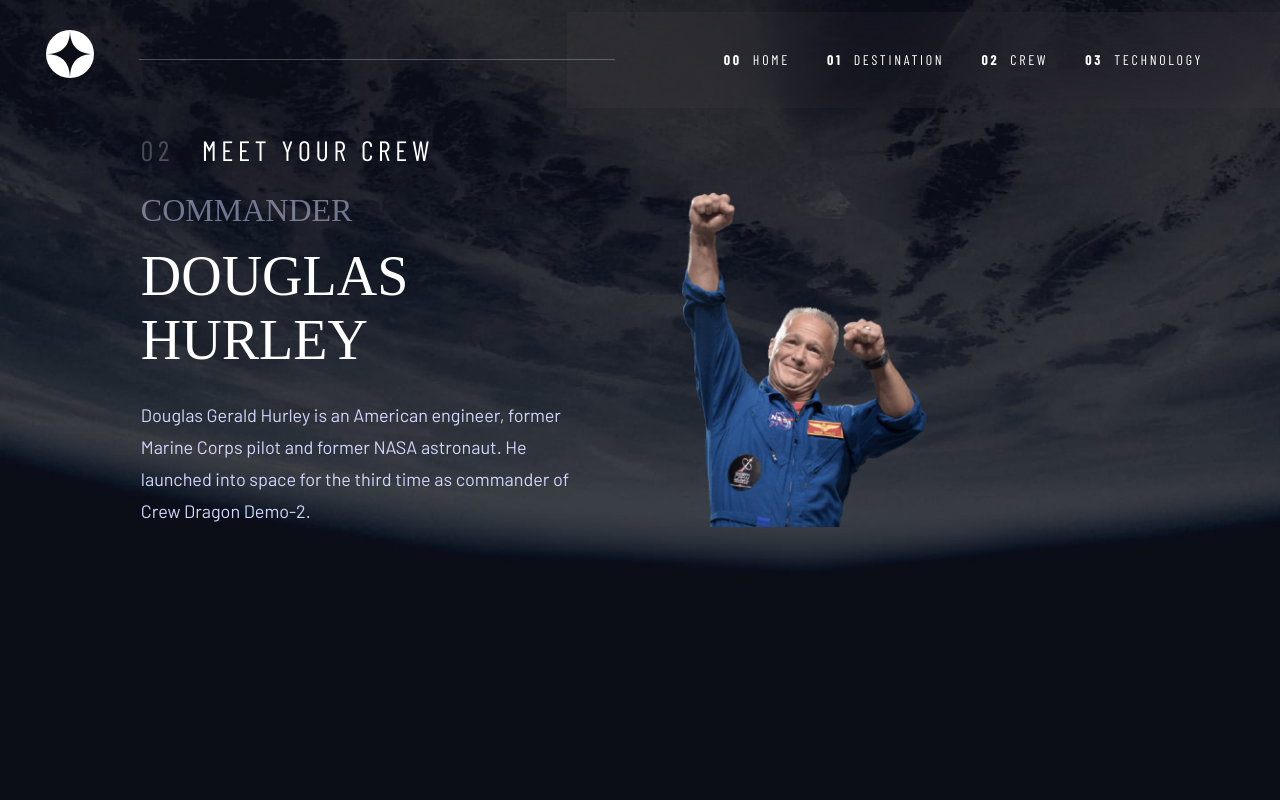
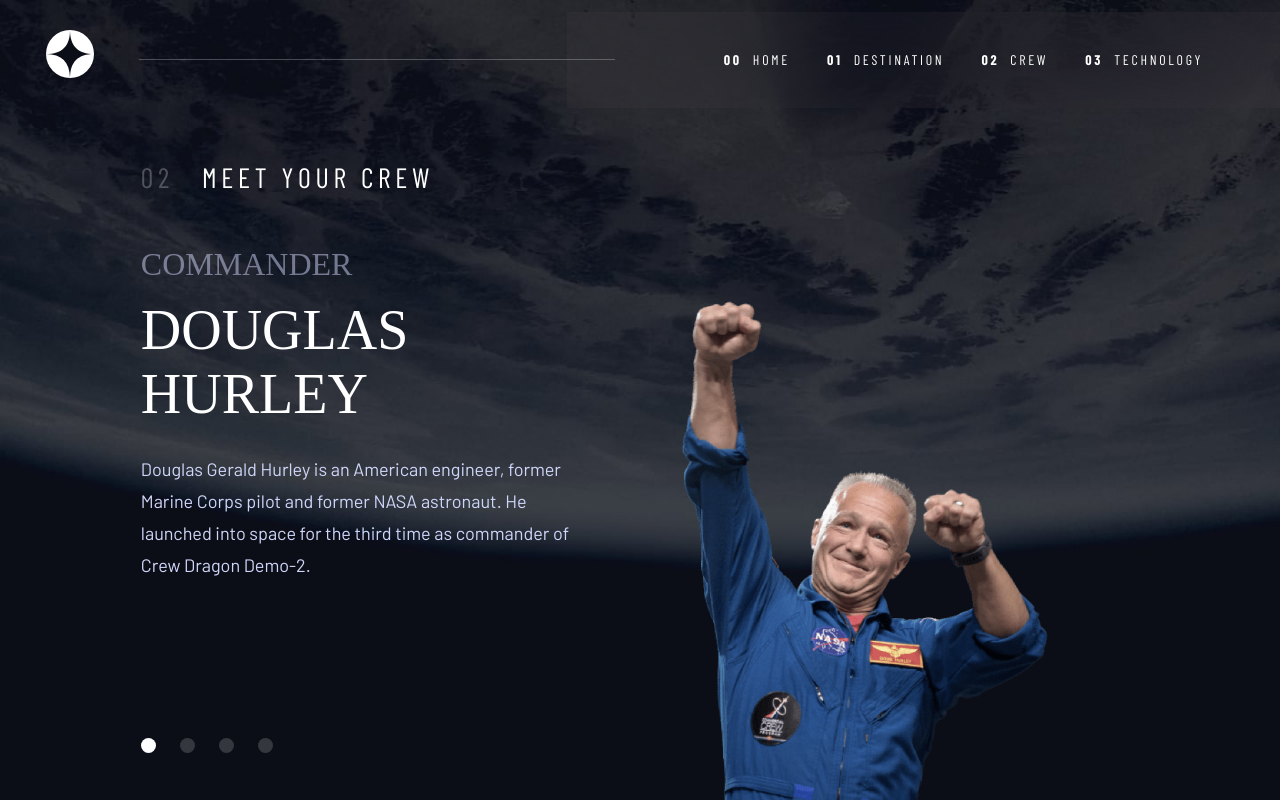
Before and after one commit to Rickrasin/Space-Tourism-Website, a React (Vite) app: page /Space-Tourism-Website/Crew in a window 1280 px wide. Built offline with nearby package versions, Linux system fonts and the light colour scheme; a web font is replaced by a local one.

Commit message:
Add XXL CSS in ContentMargin.jsx Add Crew Navigation Functionally & Fix Style Add Technology Navigation Functionally & Fix Style

```diff
--- a/src/components/ContentMargin/ContentMargin.jsx
+++ b/src/components/ContentMargin/ContentMargin.jsx
@@ -19,10 +19,11 @@
   }
 
   @media screen and (min-width: ${(props) => props.theme.breakpoints.xl}) {
-
   }
 
   @media (min-width: ${(props) => props.theme.breakpoints.xxl}) {
+    margin-right: 16%;
+    margin-left: 16%;
   }
 `;
 
--- a/src/routes/Crew/Crew.jsx
+++ b/src/routes/Crew/Crew.jsx
@@ -2,7 +2,6 @@
 
 import Header from "../../components/Header/Header";
 import Page from "../../components/Page/Page";
-import ContentMargin from "../../components/ContentMargin/ContentMargin";
 import CrewContent from "./CrewContent";
 import { Container } from "./Crew.styled";
 
@@ -19,13 +18,7 @@
     >
       <Container>
         <Header />
-        <ContentMargin
-          marginLeft="11%"
-          marginRight="11%"
-          className="content-margin"
-        >
-          <CrewContent props={crew} />
-        </ContentMargin>
+        <CrewContent props={crew} />
       </Container>
     </Page>
   );
--- a/src/routes/Crew/Crew.styled.jsx
+++ b/src/routes/Crew/Crew.styled.jsx
@@ -1,15 +1,45 @@
 import styled from "styled-components";
 
 export const Container = styled.div`
+  @media screen and (min-width: ${(props) => props.theme.breakpoints.sm}) {
     display: flex;
     flex-direction: column;
-  height: 100%;
+    height: 100vh;
+
+    .nav-container {
+      display: flex;
+      gap: 1.5rem;
+      flex-direction: row;
+
+      .sphere {
+        height: 15px;
+        width: 15px;
+        border-radius: 50%;
+        opacity: 17.44%;
+        background-color: #fff;
+        cursor: pointer;
+
+        &:hover {
+          opacity: 50.01%;
+        }
+      }
+
+      .active {
+        opacity: 100%;
+      }
+    }
 
     .content-margin {
       height: 100%;
+      display: grid;
+      grid-template-rows: 1fr 4fr;
     }
+  }
+`;
 
-  .content-container {
+export const Content = styled.div`
+  @media screen and (min-width: ${(props) => props.theme.breakpoints.sm}) {
+    /* margin-top: 9.625rem; */
     display: grid;
     grid-template-columns: 1fr 1fr;
     height: 100%;
@@ -17,30 +47,13 @@
   }
 `;
 
-export const Content = styled.div`
+export const ContainerLeft = styled.div`
+  @media screen and (min-width: ${(props) => props.theme.breakpoints.sm}) {
     display: grid;
-  grid-template-rows: 1fr 4fr;
-
-  height: 100%;
-  .title {
-    display: flex;
-    flex-direction: column;
-    justify-content: center;
-  }
-`;
-
-export const ContentContainer = styled.div`
-  /* margin-top: 9.625rem; */
-  display: grid;
-  grid-template-columns: 1fr 1fr;
-  height: 100%;
-  gap: 8.2%;
-`;
-
-export const ContainerLeft = styled.div`
-  display: flex;
-  flex-direction: column;
-  justify-content: space-around;
+    grid-template-rows: 8fr 1fr;
+    justify-content: space-evenly;
+    align-items: flex-start;
+    justify-items: start;
 
     div {
       display: flex;
@@ -70,6 +83,7 @@
         line-height: 2rem;
       }
     }
+  }
 
   .nav {
     display: flex;
@@ -94,14 +108,21 @@
 `;
 
 export const ContainerRight = styled.div`
+  @media screen and (min-width: ${(props) => props.theme.breakpoints.sm}) {
     position: relative;
     img {
       position: absolute;
       bottom: 0;
-    height: 100%;
+      width: 80%;
+    }
   }
 `;
 export const HomeTitle = styled.div`
+  @media screen and (min-width: ${(props) => props.theme.breakpoints.sm}) {
+    display: flex;
+    flex-direction: column;
+    justify-content: center;
+    .title {
       display: flex;
       gap: 1.75rem;
 
@@ -117,4 +138,6 @@
       span {
         opacity: 0.25;
       }
+    }
+  }
 `;
--- a/src/routes/Crew/CrewContent.jsx
+++ b/src/routes/Crew/CrewContent.jsx
@@ -1,43 +1,66 @@
 import PropTypes from "prop-types";
-import { Content, HomeTitle, ContentContainer, ContainerLeft, ContainerRight } from "./Crew.styled";
+import { useState } from "react";
+import ContentMargin from "../../components/ContentMargin/ContentMargin";
+import { HomeTitle, Content, ContainerLeft, ContainerRight } from "./Crew.styled";
 import { Swiper, SwiperSlide } from "swiper/react";
 import "swiper/css";
 import "swiper/css/pagination";
 import "swiper/css/navigation";
 
 const CrewContent = ({ props }) => {
-  console.log(props);
+  const [activeIndex, setActiveIndex] = useState(0);
+  const activeCrew = props[activeIndex];
+
+  const { role, bio, images, name } = activeCrew;
+
+  const handleNavItemClick = (index) => {
+    setActiveIndex(index);
+  };
 
   return (
-    <Content>
-      <div className="title">
-        <HomeTitle>
+    <ContentMargin
+      marginLeft="11%"
+      marginRight="11%"
+      className="content-margin"
+    >
+      <HomeTitle>
+        <div className="title">
           <span>02</span> Meet Your Crew
-        </HomeTitle>
-      </div>
+        </div>
+      </HomeTitle>
 
-      {/* {props.map((item, index) => ( */}
-      <ContentContainer
+      {/* {map((item, index) => ( */}
+      <Content
         className="content-container"
         // key={index}
       >
         <ContainerLeft className="container-left">
           <div className="container-left-content">
-            <h2>{props[0].role}</h2>
-            <h1>{props[0].name}</h1>
-            <p>{props[0].bio}</p>
+            <h2>{role}</h2>
+            <h1>{name}</h1>
+            <p>{bio}</p>
+          </div>
+
+          <div className="nav-container">
+            {props.map((item, index) => (
+              <div
+                className={`sphere ${activeIndex === index ? "active" : ""}`}
+                key={index}
+                defaultValue={index}
+                onClick={() => handleNavItemClick(index)}
+              ></div>
+            ))}
           </div>
         </ContainerLeft>
 
         <ContainerRight className="container-right">
           <img
-            src={props[0].images.png}
-            alt={props[0].name}
+            src={images.png}
+            alt={name}
           />
         </ContainerRight>
-      </ContentContainer>
-      {/* ))} */}
-    </Content>
+      </Content>
+    </ContentMargin>
   );
 };
 
--- a/src/routes/Technology/Technology.jsx
+++ b/src/routes/Technology/Technology.jsx
@@ -1,4 +1,5 @@
 import PropTypes from "prop-types";
+import { useState } from "react";
 
 import Header from "../../components/Header/Header";
 import Page from "../../components/Page/Page";
@@ -11,7 +12,13 @@
 import { Container, HomeTitle, Content } from "./techonology.styled";
 
 const Technology = ({ technology }) => {
-  const { name, description, images } = technology[0];
+  const [activeIndex, setActiveIndex] = useState(0);
+  const activeTechnology = technology[activeIndex];
+
+  const { name, description, images } = activeTechnology;
+  const handleNavItemClick = (index) => {
+    setActiveIndex(index);
+  };
 
   console.log(name, description, images);
   console.log(technology);
@@ -37,25 +44,16 @@
             </HomeTitle>
 
             <div className="container">
-              <nav>
-                <div
-                  className="point"
-                  key={0}
-                >
-                  1
-                </div>
-                <div
-                  className="point"
-                  key={1}
-                >
-                  2
-                </div>
-                <div
-                  className="point"
-                  key={2}
-                >
-                  3
-                </div>
+              <nav className="nav-container">
+                {technology.map((technology, index) => (
+                  <div
+                    className="point"
+                    key={index}
+                    onClick={() => handleNavItemClick(index)}
+                  >
+                    {index + 1}
+                  </div>
+                ))}
               </nav>
               <div className="content-container">
                 <div className="content-container-left">
--- a/src/routes/Technology/techonology.styled.jsx
+++ b/src/routes/Technology/techonology.styled.jsx
@@ -1,27 +1,12 @@
 import styled from "styled-components";
 
 export const Container = styled.div`
+  @media screen and (min-width: ${(props) => props.theme.breakpoints.sm}) {
     display: flex;
     flex-direction: column;
     height: 100%;
 
-  .content-margin {
-    height: 100%;
-  }
-`;
-
-export const Content = styled.div`
-  display: grid;
-  grid-template-rows: 2fr 6fr;
-  height: 100%;
-
-  .title {
-  }
-
-  .container {
-    display: flex;
-    gap: 5rem;
-    nav {
+    .nav-container {
       display: flex;
       flex-direction: column;
       align-items: center;
@@ -39,6 +24,9 @@
         font-family: "Bellefair";
         font-size: 2rem;
         letter-spacing: 2px;
+        &:hover {
+          border-color: white;
+        }
       }
 
       .active {
@@ -47,12 +35,35 @@
       }
     }
 
+    .content-margin {
+      height: 100%;
+    }
+  }
+`;
+
+export const Content = styled.div`
+  @media screen and (min-width: ${(props) => props.theme.breakpoints.sm}) {
+    display: grid;
+    grid-template-rows: 2fr 6fr;
+    height: 100%;
+
+    .title {
+    }
+
+    .container {
+      display: flex;
+      gap: 5rem;
+
+      }
+
       .content-container {
         display: grid;
-      grid-template-columns: 1fr 1fr;
+        grid-template-columns: 5fr 2fr;
         gap: 8.125rem;
 
         &-left {
+          display: grid;
+          grid-template-rows: 1fr 1fr 4fr;
           h2 {
             letter-spacing: 2.7px;
             font-weight: 400;
@@ -69,6 +80,7 @@
           }
 
           p {
+            width: 70%;
             margin-top: 1.6875rem;
             font-size: 1.125rem;
             letter-spacing: 0;
@@ -80,6 +92,8 @@
           img {
             position: absolute;
             right: 0;
+            height: 60%;
+          }
         }
       }
     }
@@ -87,6 +101,7 @@
 `;
 
 export const HomeTitle = styled.div`
+  @media screen and (min-width: ${(props) => props.theme.breakpoints.sm}) {
     margin: auto 0;
 
     .title {
@@ -106,4 +121,5 @@
         opacity: 0.25;
       }
     }
+  }
 `;
```
Lines whose indentation alone changed are shown as unchanged.
